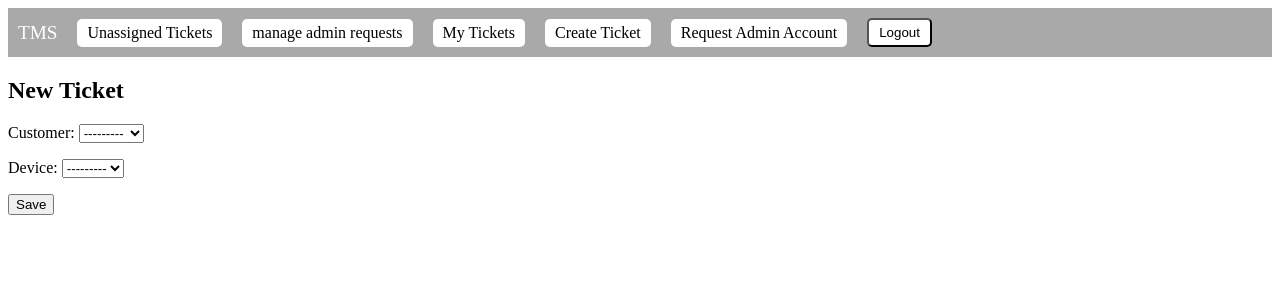
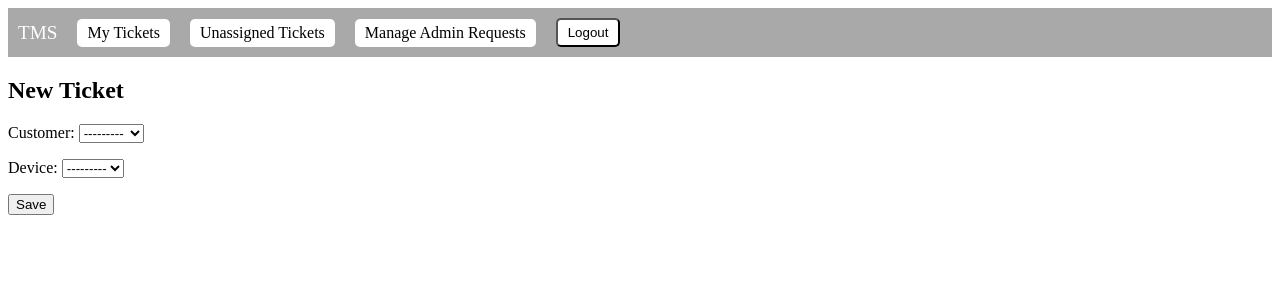
Before and after one commit to HarveyJMartin/se-a-lv5, a Django app: page /tickets/new/ in a window 1280 px wide. Shown: the top 300 px of the page. Run offline with Django 5.2, Linux system fonts and the light colour scheme; the visitor is signed in with stand-in values (Sample User, id 1); data comes from the database, SQL or seed files in the repository; data that the repository does not hold is empty.

Commit message:
Added to the base html file to make buttons appear based on currently logged in user

```diff
--- a/templates/base.html
+++ b/templates/base.html
@@ -14,12 +14,14 @@
             <div class="navbar-brand">TMS</div>
             {% if request.user.is_authenticated %}
                 {% if request.user.is_staff %}
+                    <a href="{% url 'tickets:ticket_list' %}" class="nav-item">My Tickets</a>
                     <a href="{% url 'tickets:unassigned_tickets' %}" class="nav-item">Unassigned Tickets</a>
-                    <a href="{% url 'admin:manage_admin_requests' %}" class="nav-item">manage admin requests</a>
+                    <a href="{% url 'admin:manage_admin_requests' %}" class="nav-item">Manage Admin Requests</a>
+                {% else %}
+                    <a href="{% url 'tickets:ticket_list' %}" class="nav-item">My Tickets</a>
+                    <a href="{% url 'tickets:ticket_new' %}" class="nav-item">Create Ticket</a>
+                    <a href="{% url 'admin:submit_admin_request' %}" class="nav-item">Request Admin Account</a>
                 {% endif %}
-                <a href="{% url 'tickets:ticket_list' %}" class="nav-item">My Tickets</a>
-                <a href="{% url 'tickets:ticket_new' %}" class="nav-item">Create Ticket</a>
-                <a href="{% url 'admin:submit_admin_request' %}" class="nav-item">Request Admin Account</a>
                 <form action="{% url 'users:logout' %}" method="post">
                     {% csrf_token %}
                     <button type="submit" class="nav-item">Logout</button>
@@ -33,12 +35,12 @@
 
     <main>
         {% block content %}
-        <!-- Default content goes here -->
+
         {% endblock %}
     </main>
 
     <footer>
-        <!-- Footer content -->
+
     </footer>
 </body>
 </html>
```
